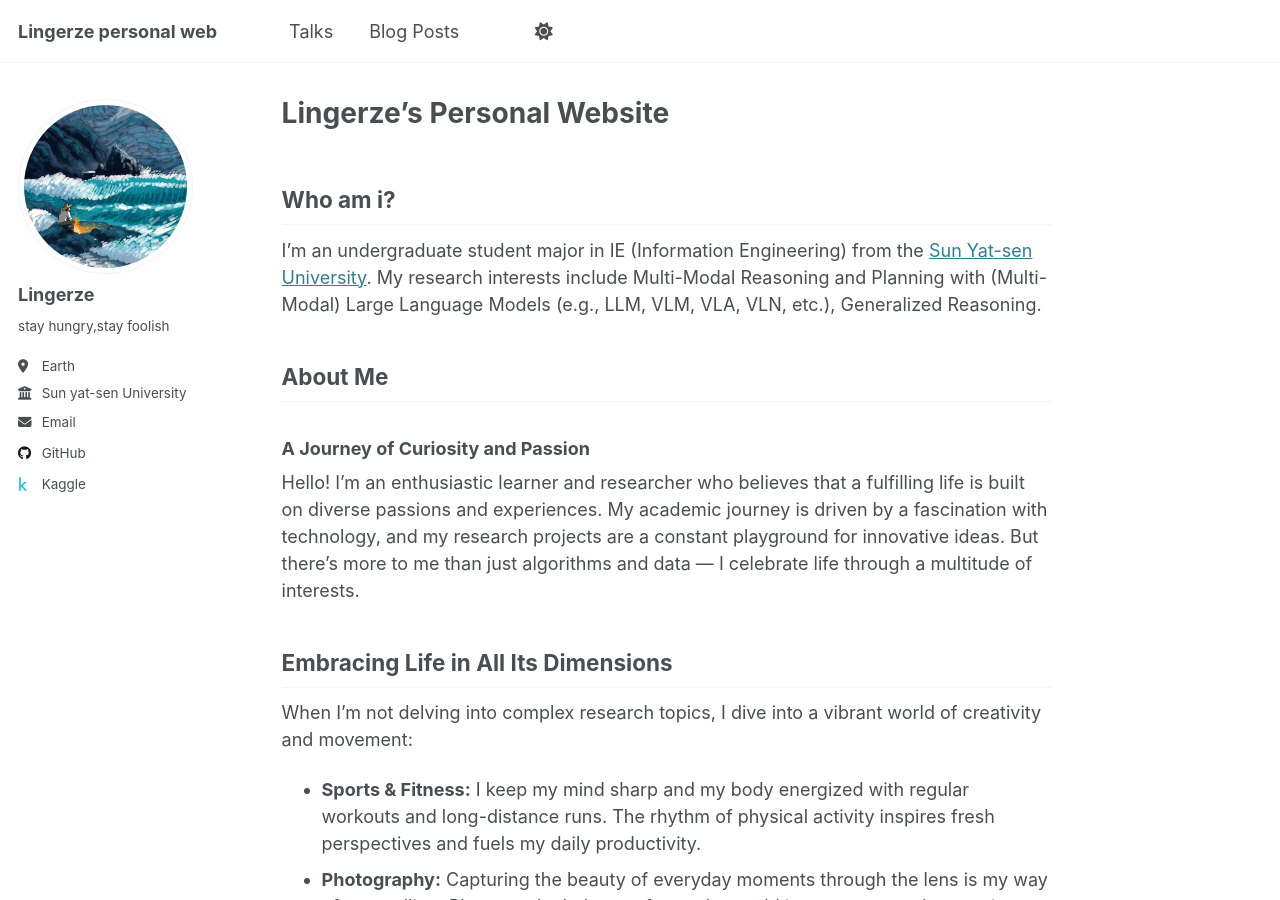
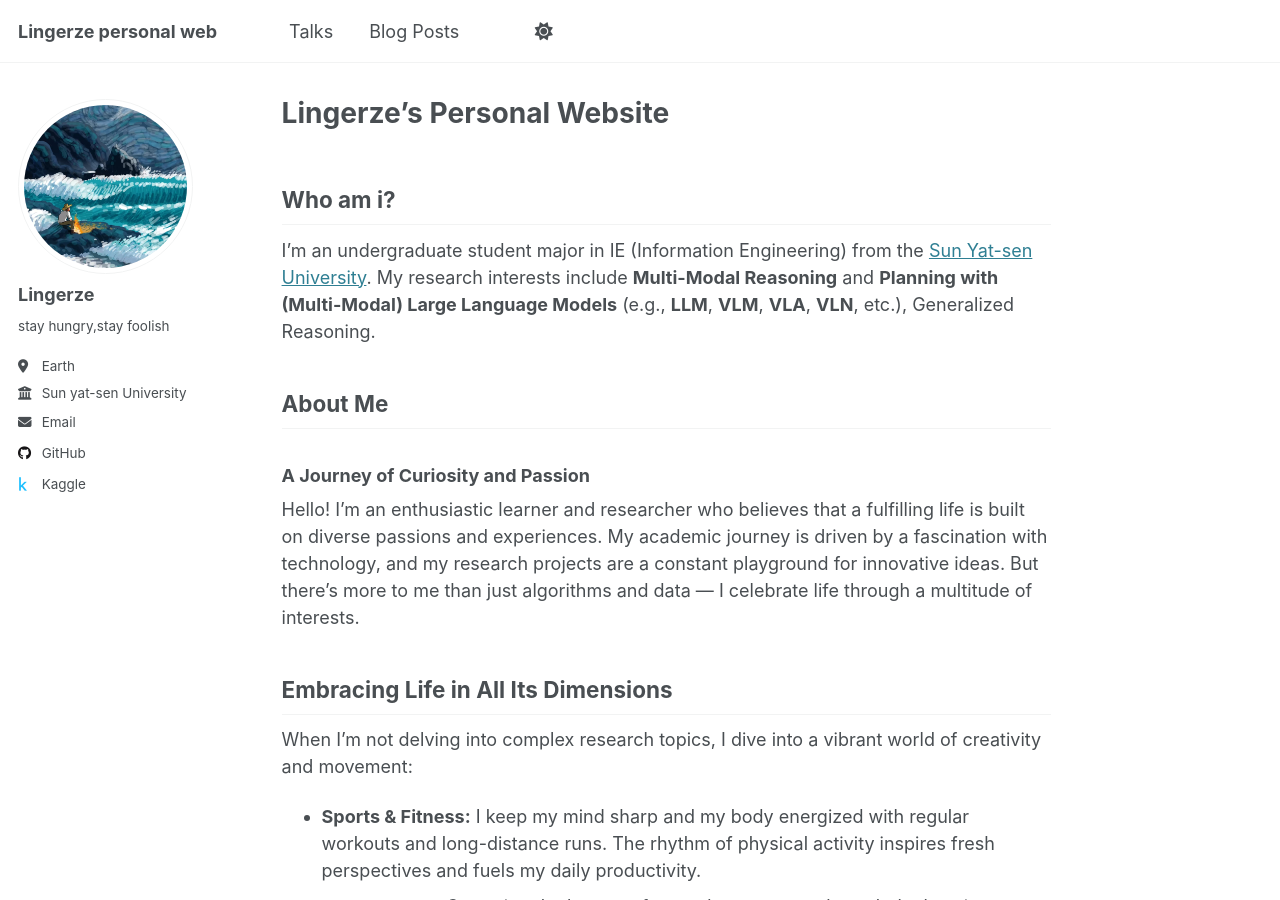
Before and after one commit to lingerze/lingerze.github.io, a Jekyll site: the page built from _pages/about.md, in a window 1280 px wide and 900 px high. Built offline with Jekyll 4.4.1, drawn with Linux system fonts in a browser that asks for light colours.

```diff
--- a/_pages/about.md
+++ b/_pages/about.md
@@ -10,7 +10,8 @@ redirect_from:
 
 Who am i?
 ------
-I'm an undergraduate student major in IE (Information Engineering) from the [Sun Yat-sen University](https://www.sysu.edu.cn/). My research interests include Multi-Modal Reasoning and Planning with (Multi-Modal) Large Language Models (e.g., LLM, VLM, VLA, VLN, etc.), Generalized Reasoning.
+I'm an undergraduate student major in IE (Information Engineering) from the [Sun Yat-sen University](https://www.sysu.edu.cn/).
+My research interests include **Multi-Modal Reasoning** and **Planning with (Multi-Modal) Large Language Models** (e.g., **LLM**, **VLM**, **VLA**, **VLN**, etc.), Generalized Reasoning.
 
 ## About Me
 
```
